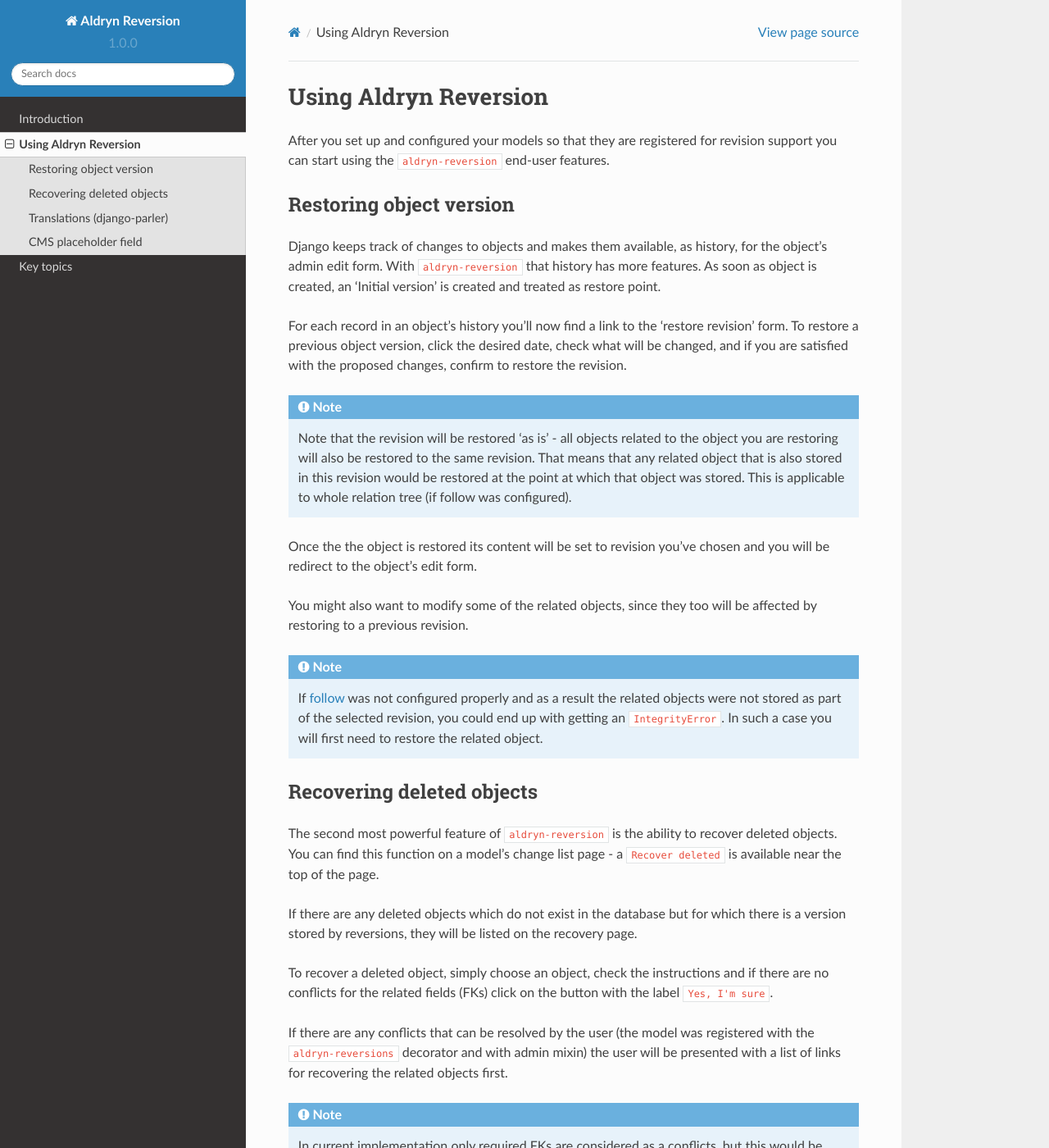
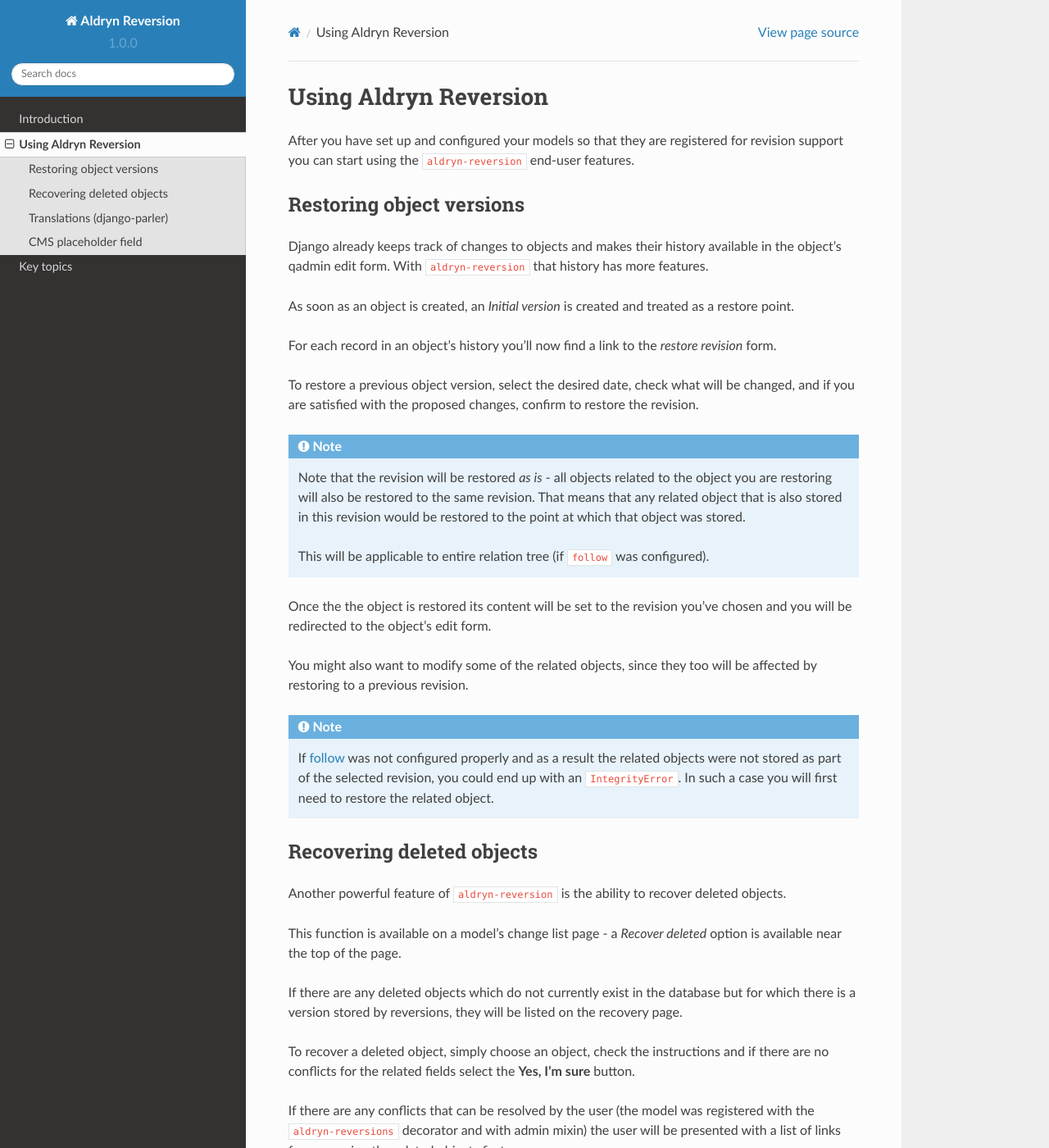
Before and after one commit to aldryn/aldryn-reversion, a Sphinx documentation site: the page built from docs/user/index.rst, in a window 1280 px wide and 1400 px high. Shown: the whole window at 82% size. Built offline with Sphinx 7.4.7 and the Read the Docs theme 2.0.0, drawn with Linux system fonts in a browser that asks for light colours; some of the changed text lies outside the part shown.

Commit message:
Minor docs tweaks

```diff
--- a/docs/user/index.rst
+++ b/docs/user/index.rst
@@ -2,43 +2,47 @@
 Using Aldryn Reversion
 ######################
 
-After you set up and configured your models so that they are registered
+After you have set up and configured your models so that they are registered
 for revision support you can start using the ``aldryn-reversion``
 end-user features.
 
-************************
-Restoring object version
-************************
 
-Django keeps track of changes to objects and makes them available, as
-history, for the object's admin edit form. With ``aldryn-reversion`` that
-history has more features.
-As soon as object is created, an 'Initial version' is created and treated as
-restore point.
+*************************
+Restoring object versions
+*************************
+
+Django already keeps track of changes to objects and makes their history available in the object's
+qadmin edit form. With ``aldryn-reversion`` that history has more features.
+
+As soon as an object is created, an *Initial version* is created and treated as
+a restore point.
 
 For each record in an object's history you'll now find a link to the
-'restore revision' form.
-To restore a previous object version, click the desired date, check what will
+*restore revision* form.
+
+To restore a previous object version, select the desired date, check what will
 be changed, and if you are satisfied with the proposed changes, confirm to
 restore the revision.
 
 .. note::
-    Note that the revision will be restored 'as is' - all objects related to
-    the object you are restoring will also be restored to the same revision.
-    That means that any related object that is also stored in this revision
-    would be restored at the point at which that object was stored.
-    This is applicable to whole relation tree (if follow was configured).
 
-Once the the object is restored its content will be set to revision you've
-chosen and you will be redirect to the object's edit form.
+   Note that the revision will be restored *as is* - all objects related to the object you are
+   restoring will also be restored to the same revision. That means that any related object that is
+   also stored in this revision would be restored to the point at which that object was stored.
+
+   This will be applicable to entire relation tree (if ``follow`` was configured).
+
+Once the the object is restored its content will be set to the revision you've
+chosen and you will be redirected to the object's edit form.
 
 You might also want to modify some of the related objects, since they too
 will be affected by restoring to a previous revision.
 
 .. note::
+
    If :ref:`follow` was not configured properly and as a result the related
    objects were not stored as part of the selected revision, you could end
-   up with getting an ``IntegrityError``. In such a case you will first need
+   up with an ``IntegrityError``. In such a case you will first need
    to restore the related object.
 
 
@@ -46,18 +50,18 @@
 Recovering deleted objects
 **************************
 
-The second most powerful feature of ``aldryn-reversion`` is the ability to
+Another powerful feature of ``aldryn-reversion`` is the ability to
 recover deleted objects.
-You can find this function on a model's change list page - a
-``Recover deleted`` is available near the top of the page.
 
-If there are any deleted objects which do not exist in the database but for
+This function is available on a model's change list page - a
+*Recover deleted* option is available near the top of the page.
+
+If there are any deleted objects which do not currently exist in the database but for
 which there is a version stored by reversions, they will be listed on the
 recovery page.
 
 To recover a deleted object, simply choose an object, check the instructions
-and if there are no conflicts for the related fields (FKs) click on
-the button with the label ``Yes, I'm sure``.
+and if there are no conflicts for the related fields select the **Yes, I'm sure** button.
 
 If there are any conflicts that can be resolved by the user (the model was
 registered with the ``aldryn-reversions`` decorator and with admin mixin)
@@ -69,6 +73,7 @@
     but this would be changed in next versions since if relation existed for
     not required FK, and related object was deleted you will end up with
     ``IntegrityError`` when you will try to restore this object.
+
     In such cases if you know which related object is missing and if it was
     registered with ``aldryn-reversion`` for revision tracking and with admin
     mixin - you can recover related object first and then return to restore
@@ -81,11 +86,13 @@
 the object and its required relations.
 
 .. note::
+
     Note that automatic conflict resolution will try to use the selected
     object revision. Related objects will be restored to the version at
     which they were in that revision - not the object's latest version.
     Be sure to examine the related objects carefully and edit them so that
     they are in the desired state.
+
 
 ****************************
 Translations (django-parler)
@@ -103,6 +110,7 @@
 If a model has ``placeholder`` fields and ``aldryn-reversion`` was not
 configured to ignore those fields, they will also be tracked as part of
 object's revision.
+
 In such cases, when the placeholder object representing the parent model's
 placeholder field is deleted, you will be notified and it will be restored as
 part of the recovery process.
```
Also changed, not shown: README.rst (+6 -4 lines), docs/introduction/configuration.rst (+10 -9 lines), docs/introduction/installation.rst (+12 -11 lines), docs/topic/index.rst (+4 -5 lines).
